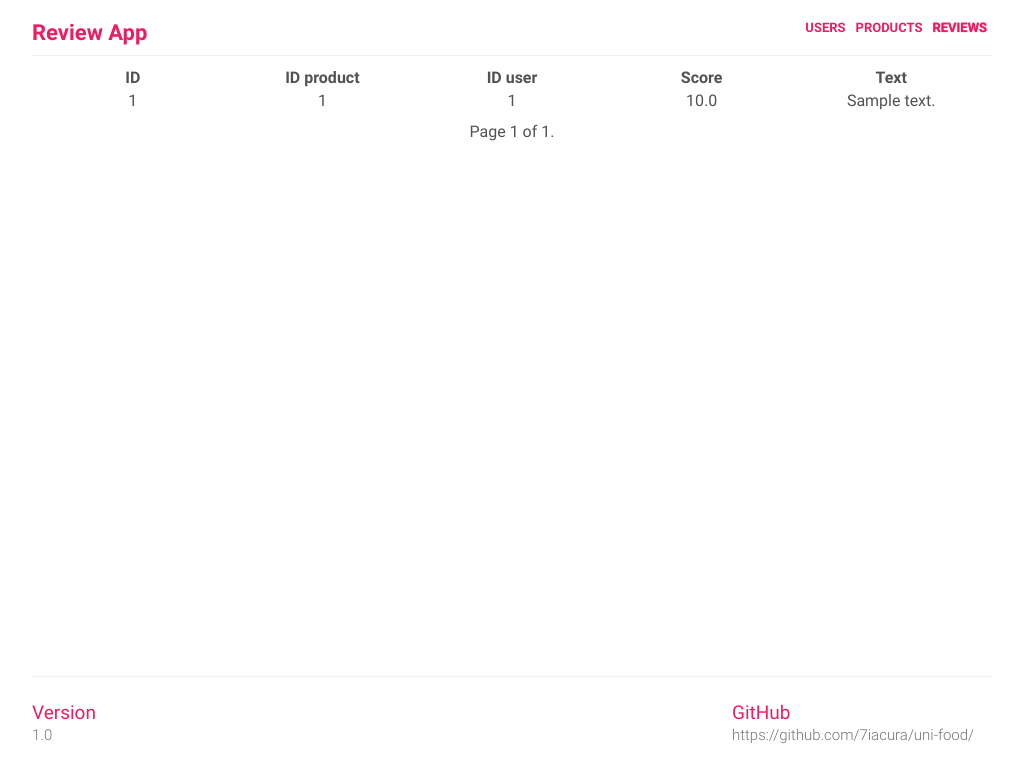
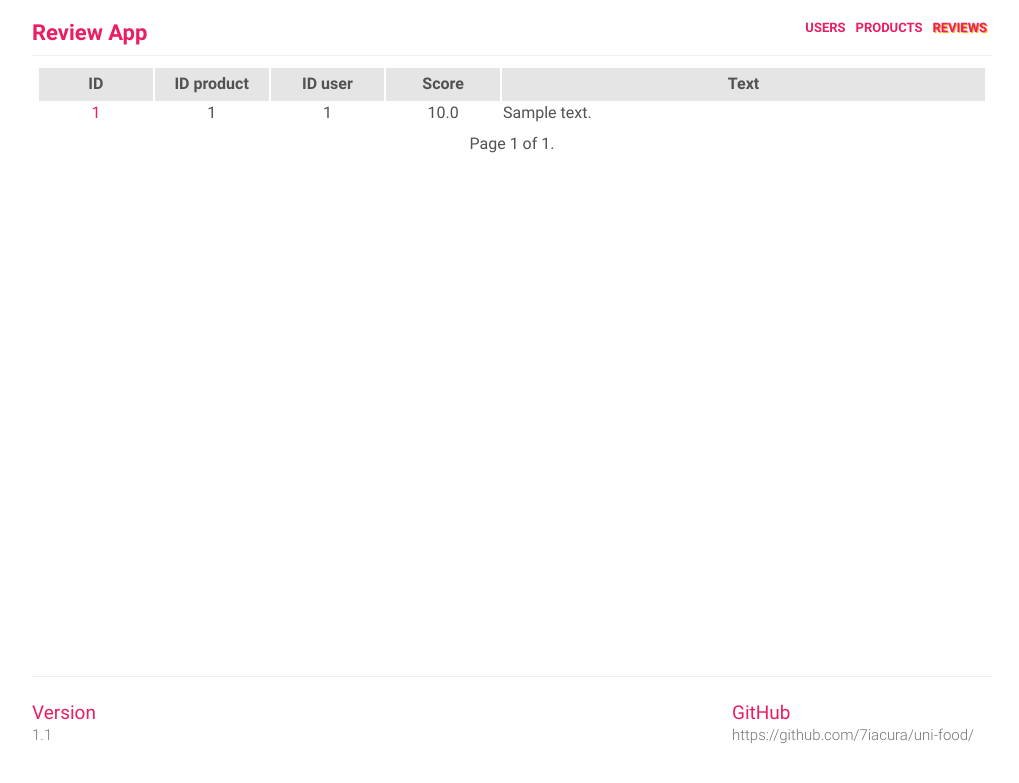
Before and after one commit to 7iacura/uni-da, a Django app: page /reviewapp/ratings/ in a window 1280 px wide. Shown: the top 783 px of the page, without its empty margins (128-1147 px from the left). Run offline with Django 3.2, Linux system fonts and the light colour scheme; tables that the repository leaves empty hold one stand-in row (values such as "Sample post").

Commit message:
1.1
- pages for detail of user, product, review

```diff
--- a/unifoodweb/reviewapp/static/reviewapp/style.css
+++ b/unifoodweb/reviewapp/static/reviewapp/style.css
@@ -358,7 +358,7 @@ footer {
     padding: 0;
 }
 [role="navigation"] li.active {
-    text-shadow: 0px 0px 1px #E91E63;
+    text-shadow: 1px 1px 1px #FF9800;
 }
 [role="navigation"] li {
     font-family: "Roboto", Corbel, Avenir, "Lucida Grande", "Lucida Sans", sans-serif;
@@ -402,3 +402,25 @@ button {
     font-size: 13px;
     cursor: pointer;
 }
+
+table.tableX {
+    table-layout:fixed;
+    width: 100%;
+}
+table.tableX th {
+    padding: 7px;
+    background: rgba(0, 0, 0, 0.1);
+}
+table.tableY {
+    table-layout:fixed;
+    width: 100%;
+}
+table.tableY td:first-child {
+    width: 25%;
+    padding: 7px;
+    background: rgba(0, 0, 0, 0.1);
+}
+table.tableY td {
+    padding: 7px;
+    text-align: left;
+}
--- a/unifoodweb/reviewapp/templates/reviewapp/base.html
+++ b/unifoodweb/reviewapp/templates/reviewapp/base.html
@@ -34,7 +34,7 @@
 <footer class="u-clearfix" style="position: relative">
     <div class="option one">
         <h4>Version</h4>
-        <p>1.0</p>
+        <p>1.1</p>
     </div>
     <div class="option two">
         <!--<h4></h4><p></p>-->
--- a/unifoodweb/reviewapp/templates/reviewapp/index.html
+++ b/unifoodweb/reviewapp/templates/reviewapp/index.html
@@ -6,4 +6,8 @@
 <br>
 <p>dobbiamo scriverci qualcosa qua dai<br>pensa a qualcosa da ficcare qui, che sarebbe la home</p>
 <p>comunque qui sotto ci ficco i tasti per caricare il dataset, training e form</p>
+<br>
+<button>Import dataset</button>
+<br>
+<button>Train</button>
 {% endblock %}
--- a/unifoodweb/reviewapp/templates/reviewapp/paginator.html
+++ b/unifoodweb/reviewapp/templates/reviewapp/paginator.html
@@ -1,8 +1,8 @@
 <div class="pagination" style="margin-top: 10px;">
     <span class="step-links">
         {% if objects.has_previous %}
-        <a href="?page=1"><button>&laquo; first</button></a>
-        <a href="?page={{ users.previous_page_number }}"><button>previous</button></a>
+        <a href="?page=1"><button><< first</button></a>
+        <a href="?page={{ objects.previous_page_number }}"><button>< previous</button></a>
         {% endif %}
 
         <span class="current">
@@ -10,8 +10,8 @@
         </span>
 
         {% if objects.has_next %}
-        <a href="?page={{ objects.next_page_number }}"><button>next</button></a>
-        <a href="?page={{ objects.paginator.num_pages }}"><button>last &raquo;</button></a>
+        <a href="?page={{ objects.next_page_number }}"><button>next ></button></a>
+        <a href="?page={{ objects.paginator.num_pages }}"><button>last >></button></a>
         {% endif %}
     </span>
 </div>
--- a/unifoodweb/reviewapp/templates/reviewapp/ratings.html
+++ b/unifoodweb/reviewapp/templates/reviewapp/ratings.html
@@ -3,22 +3,25 @@
 {% block content %}
 
     {% if objects %}
-<table style="table-layout:fixed; width: 100%">
+        <table class="tableX">
             <tr>
                 <th>ID</th>
                 <th>ID product</th>
                 <th>ID user</th>
                 <th>Score</th>
-        <th>Text</th>
+                <th style="width: 50%;">Text</th>
             </tr>
             {% for review in objects %}
+            <a href="">
                 <tr>
-        <td>{{ review.id }}</td>
+                    <!--<td><a href="/reviewapp/rating/{{review.id}}/">{{ review.id }}</a></td>-->
+                    <td><a href="{% url 'rating' review.id %}">{{ review.id }}</a></td>
                     <td>{{ review.productid }}</td>
                     <td>{{ review.userid }}</td>
                     <td>{{ review.score }}</td>
-        <td>{{ review.text }}</td>
+                    <td style="text-align: left;">{{ review.text }}</td>
                 </tr>
+            </a>
             {% endfor %}
         </table>
 
--- a/unifoodweb/reviewapp/templates/reviewapp/users.html
+++ b/unifoodweb/reviewapp/templates/reviewapp/users.html
@@ -3,16 +3,16 @@
 {% block content %}
 
     {% if objects %}
-        <table style="table-layout:fixed; width: 100%">
+        <table class="tableX">
             <tr>
                 <th>ID</th>
-                <th>nº rating</th>
+                <th>nº reviews</th>
                 <th>Average score</th>
                 <th>Variance score</th>
             </tr>
             {% for user in objects %}
             <tr>
-                <td>{{ user.id }}</td>
+                <td><a href="{% url 'user' user.id %}">{{ user.id }}</a></td>
                 <td>{{ user.num_rating }}</td>
                 <td>{{ user.av_score }}</td>
                 <td>{{ user.var_score }}</td>
--- a/unifoodweb/reviewapp/urls.py
+++ b/unifoodweb/reviewapp/urls.py
@@ -21,12 +21,12 @@ urlpatterns = [
     # /users/
     path('users/', views.users, name='users'),
     # /user/0/
-    path('user/<int:user_id>', views.user, name='user'),
+    path('user/<str:user_id>', views.user, name='user'),
 
     # /products/
     path('products/', views.products, name='products'),
     # /product/0/
-    path('product/<int:product_id>', views.product, name='product'),
+    path('product/<str:product_id>', views.product, name='product'),
 
     # /ratings/
     path('ratings/', views.ratings, name='ratings'),
--- a/unifoodweb/reviewapp/views.py
+++ b/unifoodweb/reviewapp/views.py
@@ -1,4 +1,4 @@
-from django.shortcuts import render
+from django.shortcuts import render, get_object_or_404
 from django.http import HttpResponse
 from django.template import loader
 from django.core.paginator import Paginator
@@ -27,7 +27,8 @@ def users(request):
 
 
 def user(request, user_id):
-	return HttpResponse("Detail of user %s here" % user_id)
+	user = get_object_or_404(User, pk=user_id)
+	return render(request, 'reviewapp/user.html', {'user': user})
 
 
 def products(request):
@@ -43,7 +44,8 @@ def products(request):
 
 
 def product(request, product_id):
-	return HttpResponse("Detail of product %s here" % product_id)
+	product = get_object_or_404(Product, pk=product_id)
+	return render(request, 'reviewapp/product.html', {'product': product})
 
 
 def ratings(request):
@@ -59,7 +61,8 @@ def ratings(request):
 
 
 def rating(request, rating_id):
-	return HttpResponse("Detail of rating %s here" % rating_id)
+	review = get_object_or_404(Rating, pk=rating_id)
+	return render(request, 'reviewapp/rating.html', {'review': review})
 
 
 # def index(request):
```
Also changed, not shown: unifoodweb/reviewapp/templates/reviewapp/product.html (added, +12 -0 lines), unifoodweb/reviewapp/templates/reviewapp/products.html (+5 -4 lines), unifoodweb/reviewapp/templates/reviewapp/rating.html (added, +13 -0 lines), unifoodweb/reviewapp/templates/reviewapp/user.html (added, +12 -0 lines). Lines whose indentation alone changed are shown as unchanged.
